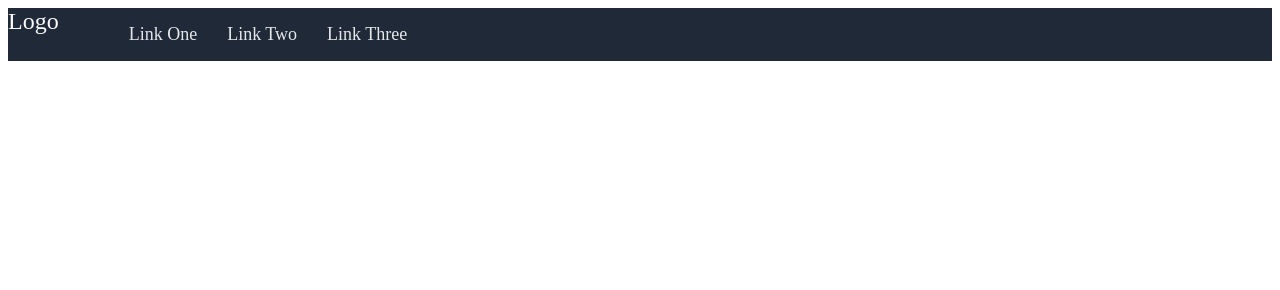
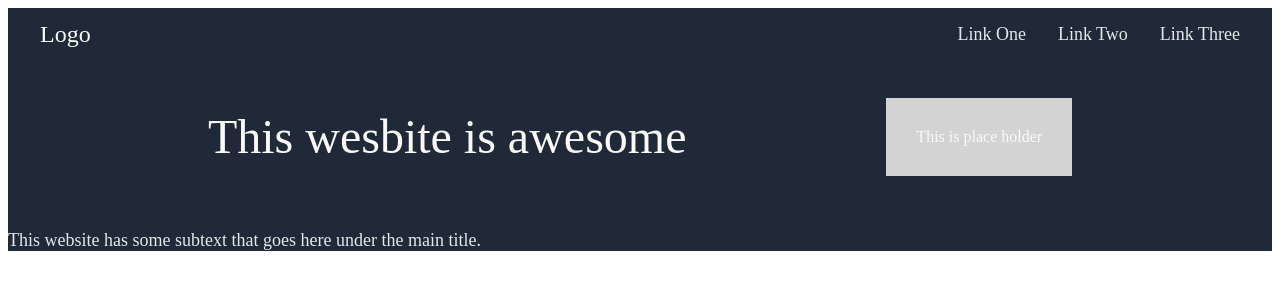
Before and after one commit to nk-mart/Odin_Landing_Page, a plain HTML site: page index.html in a window 1280 px wide. Drawn offline with Linux system fonts and the light colour scheme.

Commit message:
Hero Text
Hero text enter and style

```diff
--- a/index.html
+++ b/index.html
@@ -9,7 +9,6 @@
   </head>
   <body>
     <section class="sec-one">
-      <div>
       <div class="flex-container">
         <div class="logo">Logo</div>
         <ul class="navbar">
@@ -18,6 +17,14 @@
           <li><a href="#">Link Three</a></li>
         </ul>
       </div>
+      <div class="Hero flex-container">
+        <p class="Hero-text">This wesbite is awesome</p>
+        <p class="Place-holder">This is place holder</p>
+      </div>
+      <div>
+        <p class="Hero-subtext">
+          This website has some subtext that goes here under the main title.
+        </p>
       </div>
     </section>
 
--- a/stylesheets.css
+++ b/stylesheets.css
@@ -1,5 +1,7 @@
 html {
     box-sizing: border-box;
+    margin:0;
+    padding:0;
   }
   *, *:before, *:after {
     box-sizing: inherit;
@@ -8,23 +10,36 @@ html {
 .sec-one{
     background-color: #1F2937;
 
+
+}
+
+.flex-container{
+    display: flex;
+    justify-content: space-between;
+    align-items: center;
+
+}
+.Hero{
+    justify-content: space-evenly;
 }
 
 .logo {
     color: #f9faf8;
     font-size: 24px;
-    display: inline-block;
+    text-align: center;
+    padding-left: 2rem;
+
+
 }
 
-.flex-container{
-    display: flex;
 
-}
 
 .navbar{
     display: flex;
     justify-content: flex-end;
     list-style: none;
+    width: 100%;
+
 
 }
 
@@ -32,11 +47,30 @@ html {
 ul.navbar li a{
     font-size: 18PX;
     color: #E5E7EB;
-    padding-left: 30px;
+    padding-right: 2rem;
     text-decoration: none;
 
 }
 
 li a{
     list-style: none;
+
 }
+
+.Hero-text{
+    color: #f9faf8;
+    font-size: 48PX;
+
+}
+
+.Place-holder{
+    color: #f9faf8;
+    background-color: lightgrey;
+    padding: 30px;
+}
+
+.Hero-subtext{
+    font-size: 18px;
+    color: #e5e7eb;
+    align-self:flex-end
+}
```
Lines whose indentation alone changed are shown as unchanged.
